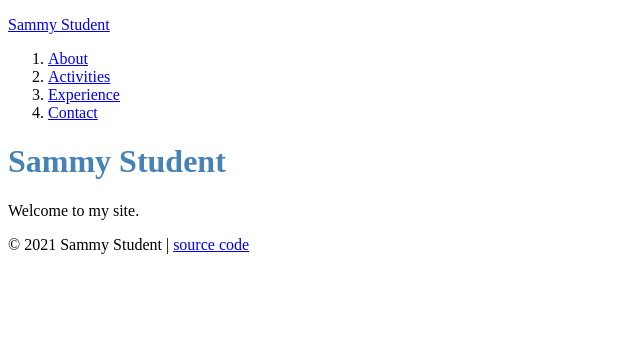
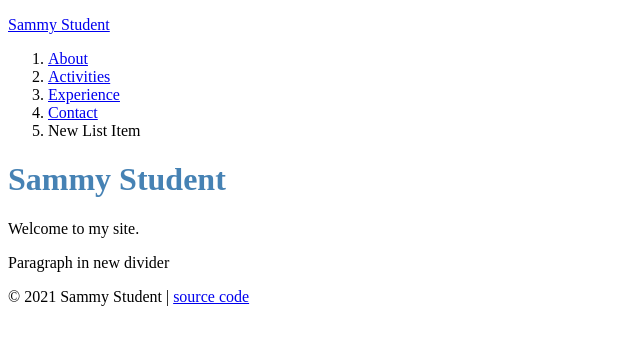
Before and after one commit to jtennen7/websitehosting, a plain HTML site: page index.html in a window 1280 px wide. Shown: the whole page, without its empty margins (0-640 px from the left). Drawn offline with Linux system fonts and the light colour scheme.

Commit message:
Update index.html

```diff
--- a/index.html
+++ b/index.html
@@ -14,6 +14,7 @@
           <li><a href="activities.html">Activities</a></li>
           <li><a href="experience.html">Experience</a></li>
           <li><a href="contact.html">Contact</a></li>
+          <li>New List Item</li>
         </ol>
       </nav>
     </header>
@@ -21,6 +22,10 @@
     <div class="page">
       <h1>Sammy Student</h1>
       <p>Welcome to my site.</p>
+    </div>
+
+    <div>
+        <p>Paragraph in new divider</p>
     </div>
 
     <footer>
```
